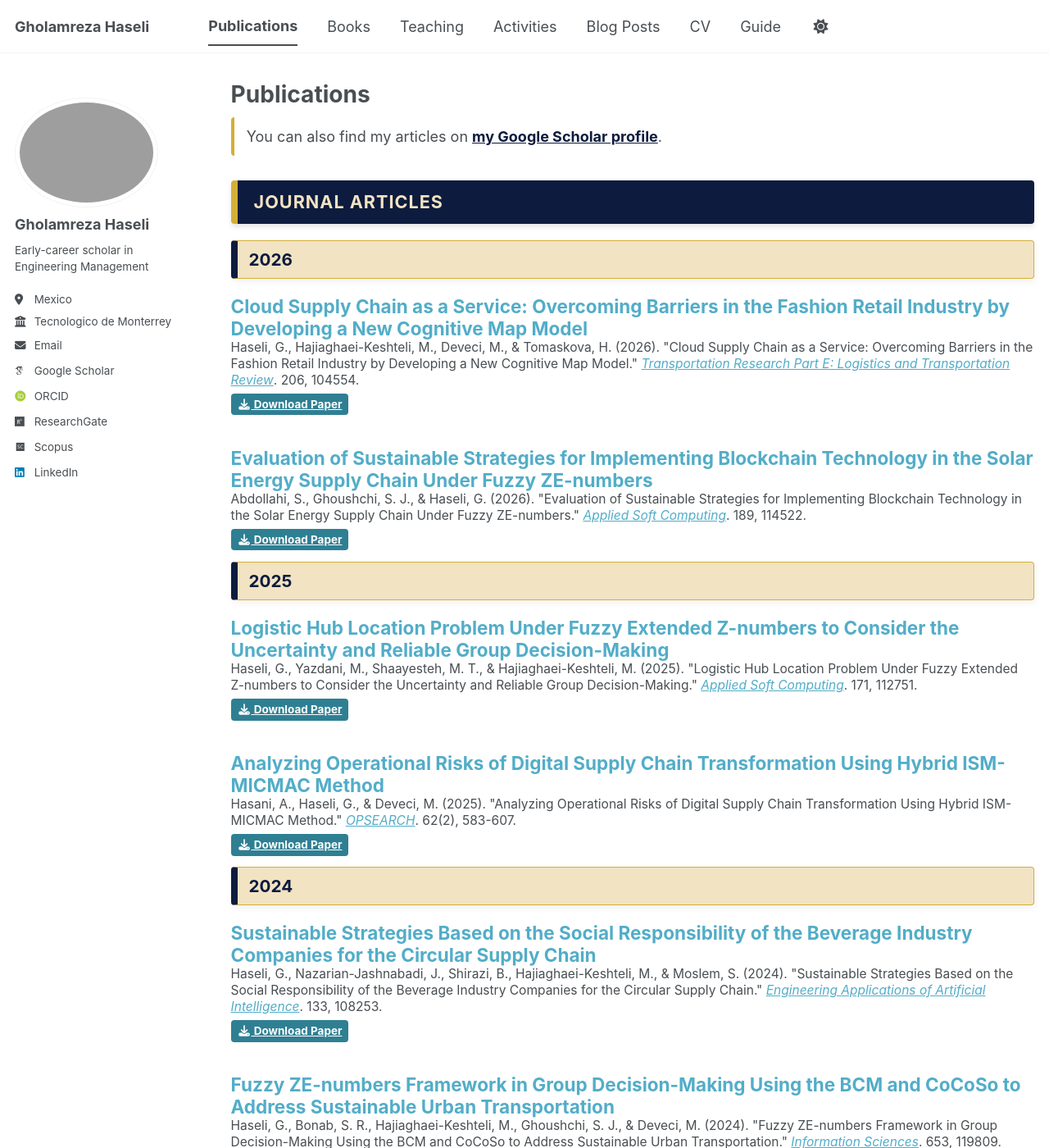
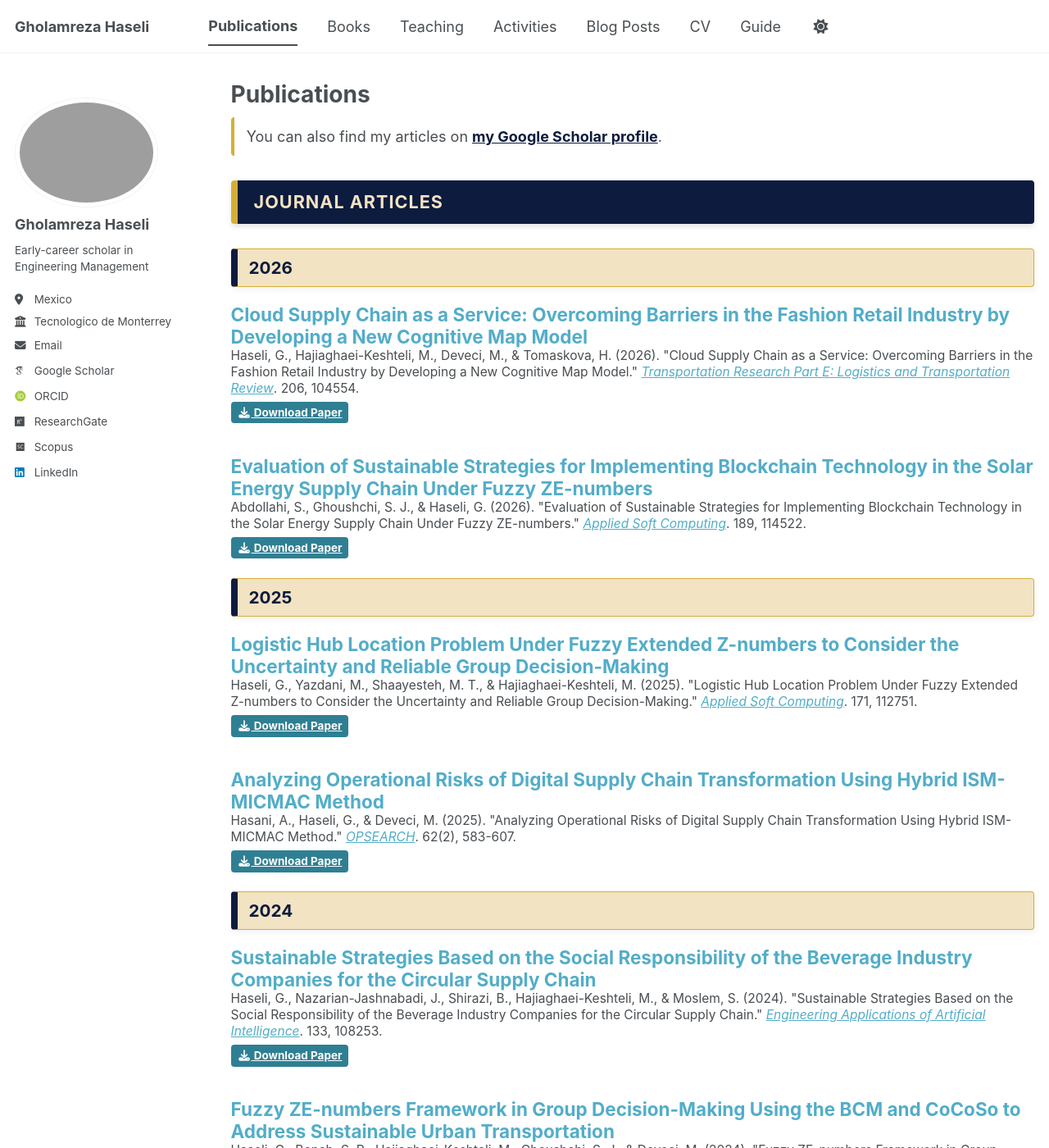
Before and after one commit to Gholamreza-Haseli/Gholamreza-Haseli.github.io, a Jekyll site: the page built from _pages/publications.html, in a window 1280 px wide and 1400 px high. Shown: the whole window at 82% size. Built offline with Jekyll 4.4.1, drawn with Linux system fonts in a browser that asks for light colours; some web fonts are replaced; a script bundle is joined from its source files by our own code; library files that are not in the unit come from our copies.

Commit message:
Update publications.html

```diff
--- a/_pages/publications.html
+++ b/_pages/publications.html
@@ -36,7 +36,7 @@ author_profile: true
     color: #0d1b3e;
     padding: 7px 14px;
     border-radius: 4px;
-    margin: 20px 0 15px 0;
+    margin: 30px 0 15px 0;
     font-size: 1.15em;
     font-weight: bold;
     display: block; /* کشیده شدن باکس در کل عرض همان‌طور که خواستی */
```
